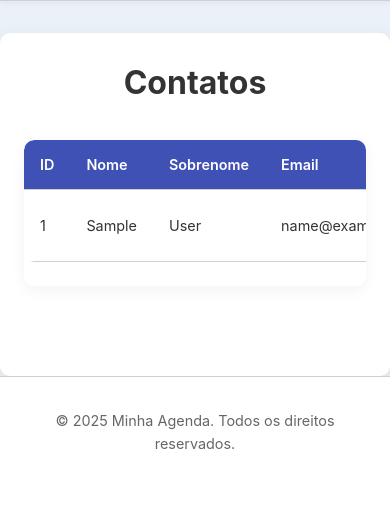
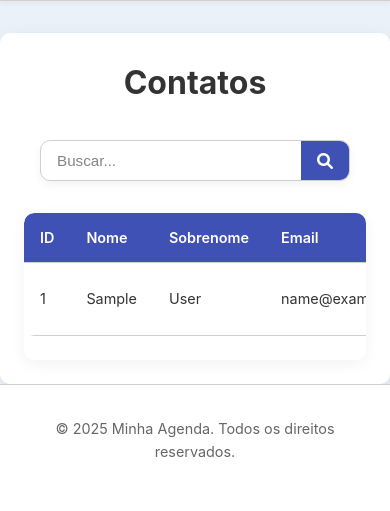
Before and after one commit to Tiago-Gomes-tsg/Agenda-project, a Django app: page / in a window 390 px wide. Shown: the part 341-852 px from the top of the page. Before the commit the page ends 790 px from the top, so only its background shows below. Run offline with Django 5.2, Linux system fonts and the light colour scheme; a user stored in the database is signed in; tables that the repository leaves empty hold one stand-in row (values such as "Sample post").

Commit message:
Search Bar

```diff
--- a/contacts/templates/contacts/index.html
+++ b/contacts/templates/contacts/index.html
@@ -2,13 +2,18 @@
 {% load static %}
 
 {% block title %}
-  Página Inicial
+  Meus Contatos
 {% endblock %}
 
 {% block content %}
   {% if user.is_authenticated %}
     <h1>Contatos</h1>
-
+    <div class="search">
+      <form action="{% url "contacts:search" %}" method="get" class="search-form">
+        <input type="text" class="search-input" placeholder="Buscar..."  id="search" name="q"/>
+        <button type="submit" class="search-button"><i class="fas fa-search"></i></button>
+      </form>
+    </div>
     <div class="table-responsive">
       <table class="contact-table">
         <thead>
@@ -22,32 +27,23 @@
           </tr>
         </thead>
         <tbody>
-          {% for contact in contacts%}
-          <tr class="clickable-row" data-href="{% url "contacts:contact" contact.id %}">
-            <td>
-              {{contact.id}}
-              </td>
-              <td>
-                {{contact.first_name}}
-              </td>
-              <td>
-                {{contact.last_name}}
-              </td>
-              <td>
-                {{contact.email}}
-              </td>
-              <td>
-                {{contact.number}}
-              </td>
-              <td>
-                {{contact.category.name}}
-              </td>
+          {% for contact in contacts %}
+            <tr class="clickable-row" data-href="{% url 'contacts:contact' contact.id %}">
+              <td>{{ contact.id }}</td>
+              <td>{{ contact.first_name }}</td>
+              <td>{{ contact.last_name }}</td>
+              <td>{{ contact.email }}</td>
+              <td>{{ contact.number }}</td>
+              <td>{{ contact.category.name }}</td>
             </tr>
-            {% endfor %}
-          </tbody>
+          {% endfor %}
+        </tbody>
       </table>
     </div>
   {% else %}
-    <h1>Acesse sua conta para gerenciar seus contatos</h1>
+    <h1>Faça o login para continuar</h1>
+    <script>
+      window.location.href = "{% url 'login' %}"
+    </script>
   {% endif %}
 {% endblock %}
--- a/contacts/urls.py
+++ b/contacts/urls.py
@@ -6,5 +6,6 @@ app_name = 'contacts'
 
 urlpatterns = [
     path('<int:contact_id>/', contact_views.contact, name='contact'),
+    path('search/', contact_views.search, name='search'),
     path('', contact_views.index, name='index'),
 ]
--- a/contacts/views/contact_views.py
+++ b/contacts/views/contact_views.py
@@ -1,4 +1,5 @@
-from django.shortcuts import render, get_object_or_404
+from django.shortcuts import render, get_object_or_404, redirect
+from django.db.models import Q
 from contacts.models import Contact
 
 
@@ -27,3 +28,24 @@ def contact(request, contact_id):
         }
 
     return render(request, 'contacts/contact.html', context)
+
+def search(request):
+    if request.method == 'GET':
+        if request.user.is_authenticated:
+            search_value = request.GET.get('q', '').strip()
+            if search_value == '':
+                return redirect('contacts:index')
+            contacts = Contact.objects.filter(user=request.user)\
+                .filter(Q(first_name__icontains=search_value), Q(last_name__icontains=search_value), Q())\
+                .order_by('-id')[:20]
+            context = {
+                'contacts': contacts,
+            }
+        else:
+            context= {
+                'contacts': [],
+            }
+        return render(request, 'contacts/index.html', context)
+    else:
+        from django.http import HttpResponseNotAllowed
+        return HttpResponseNotAllowed(['GET'])
--- a/static/global/css/style.css
+++ b/static/global/css/style.css
@@ -312,31 +312,6 @@ body.dark-mode .contact-table tbody tr:hover {
   color: var(--color-text-primary);
 }
 
-@media (max-width: 768px) {
-  .contact-table th,
-  .contact-table td {
-    padding: 0.8rem 1rem;
-    font-size: 0.9rem;
-  }
-}
-
-@media (max-width: 768px) {
-  .nav-links {
-    flex-direction: column;
-    gap: 0.5rem;
-    width: 100%;
-  }
-
-  .nav-links a,
-  #darkModeToggle {
-    width: 100%;
-    text-align: center;
-  }
-
-  main.container {
-    padding: 1.5rem;
-  }
-}
 
 .contact-detail-card {
   background-color: var(--color-surface);
@@ -444,6 +419,133 @@ body.dark-mode .contact-detail-card p strong {
   color: var(--color-text-primary);
 }
 
+.search {
+  margin-top: 2rem;
+  margin-bottom: 2rem; /* Adicionado um pouco de margem abaixo para espaçamento */
+  display: flex; /* Para centralizar o formulário */
+  justify-content: center; /* Para centralizar o formulário */
+}
+
+.search-form {
+  display: flex;
+  width: 100%;
+  max-width: 500px; /* Limita a largura máxima do campo de busca */
+  border: 1px solid var(--color-border);
+  border-radius: var(--radius);
+  overflow: hidden; /* Garante que as bordas arredondadas sejam aplicadas corretamente */
+  background-color: var(--color-surface);
+  box-shadow: 0 4px 10px rgba(0, 0, 0, 0.05);
+  transition: box-shadow var(--transition), border-color var(--transition);
+}
+
+.search-form:focus-within {
+  border-color: var(--color-primary);
+  box-shadow: 0 4px 15px rgba(0, 0, 0, 0.1);
+}
+
+.search-input {
+  flex-grow: 1; /* Faz com que o input ocupe o máximo de espaço possível */
+  padding: 0.9rem 1.2rem;
+  border: none; /* Remove a borda padrão do input */
+  font-size: 1rem;
+  color: var(--color-text-primary);
+  background-color: transparent; /* Permite que o background do .search-form apareça */
+  transition: color var(--transition);
+}
+
+.search-input:focus {
+  outline: none; /* Remove o outline ao focar */
+}
+
+.search-input::placeholder {
+  color: var(--color-text-secondary);
+  opacity: 0.8;
+}
+
+.search-button {
+  background-color: var(--color-primary);
+  color: white;
+  border: none;
+  padding: 0.9rem 1.2rem;
+  cursor: pointer;
+  display: flex;
+  align-items: center;
+  justify-content: center;
+  font-size: 1.1rem;
+  transition: background-color var(--transition), transform 0.2s ease;
+}
+
+.search-button:hover {
+  background-color: var(--color-accent);
+  transform: scale(1.02);
+}
+
+.search-button i {
+  /* Estilos para o ícone, se estiver usando Font Awesome */
+  margin: 0;
+}
+
+/* Estilos para Dark Mode */
+body.dark-mode .search-form {
+  border-color: var(--color-border);
+  box-shadow: 0 4px 10px rgba(255, 255, 255, 0.05);
+}
+
+body.dark-mode .search-form:focus-within {
+  border-color: var(--color-primary);
+  box-shadow: 0 4px 15px rgba(255, 255, 255, 0.1);
+}
+
+body.dark-mode .search-button {
+  background-color: var(--color-accent);
+}
+
+body.dark-mode .search-button:hover {
+  background-color: var(--color-primary);
+}
+
+@media (max-width: 768px) {
+  .contact-table th,
+  .contact-table td {
+    padding: 0.8rem 1rem;
+    font-size: 0.9rem;
+  }
+}
+
+@media (max-width: 768px) {
+  .nav-links {
+    flex-direction: column;
+    gap: 0.5rem;
+    width: 100%;
+  }
+
+  .nav-links a,
+  #darkModeToggle {
+    width: 100%;
+    text-align: center;
+  }
+
+  main.container {
+    padding: 1.5rem;
+  }
+}
+
+@media (max-width: 768px) {
+  .search-form {
+    max-width: 100%;
+    margin: 0 1rem;
+  }
+
+  .search-input {
+    padding: 0.7rem 1rem;
+    font-size: 0.95rem;
+  }
+
+  .search-button {
+    padding: 0.7rem 1rem;
+    font-size: 1rem;
+  }
+}
 
 @media (max-width: 768px) {
   .contact-detail-card {
```
Also changed, not shown: contacts/templates/contacts/contact.html (+16 -8 lines).
